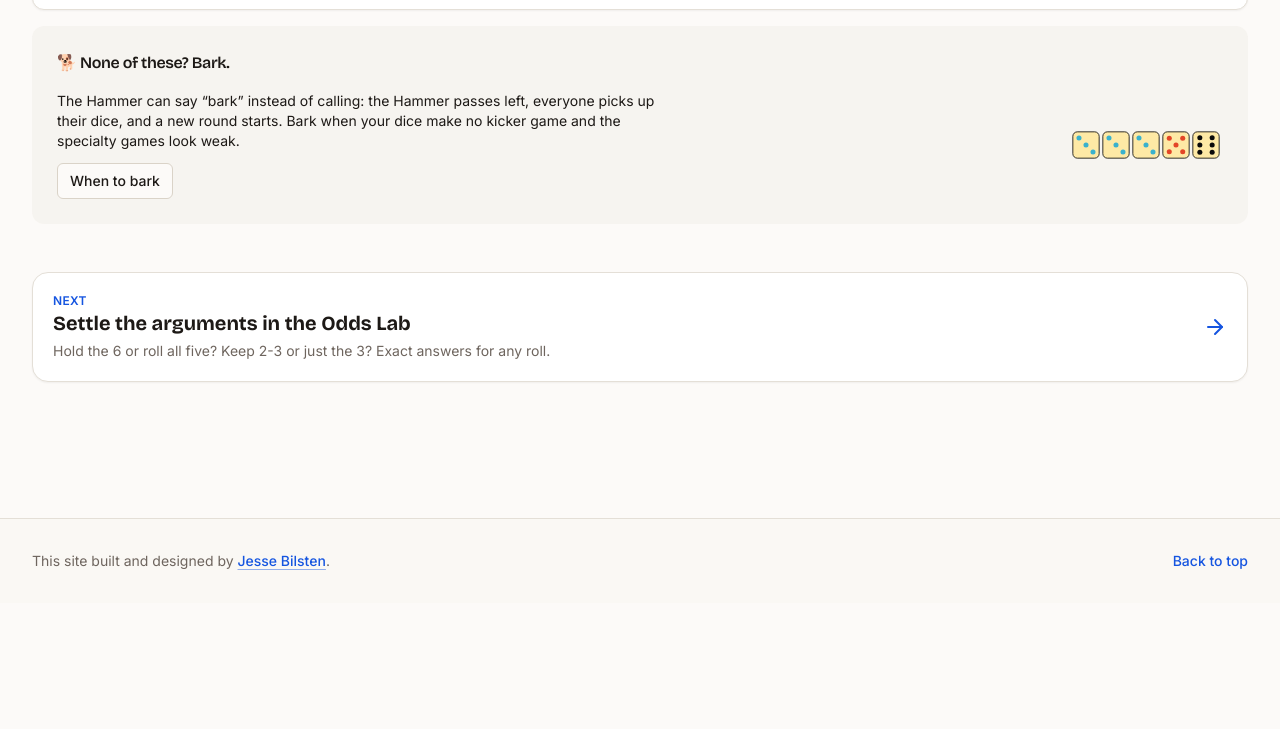
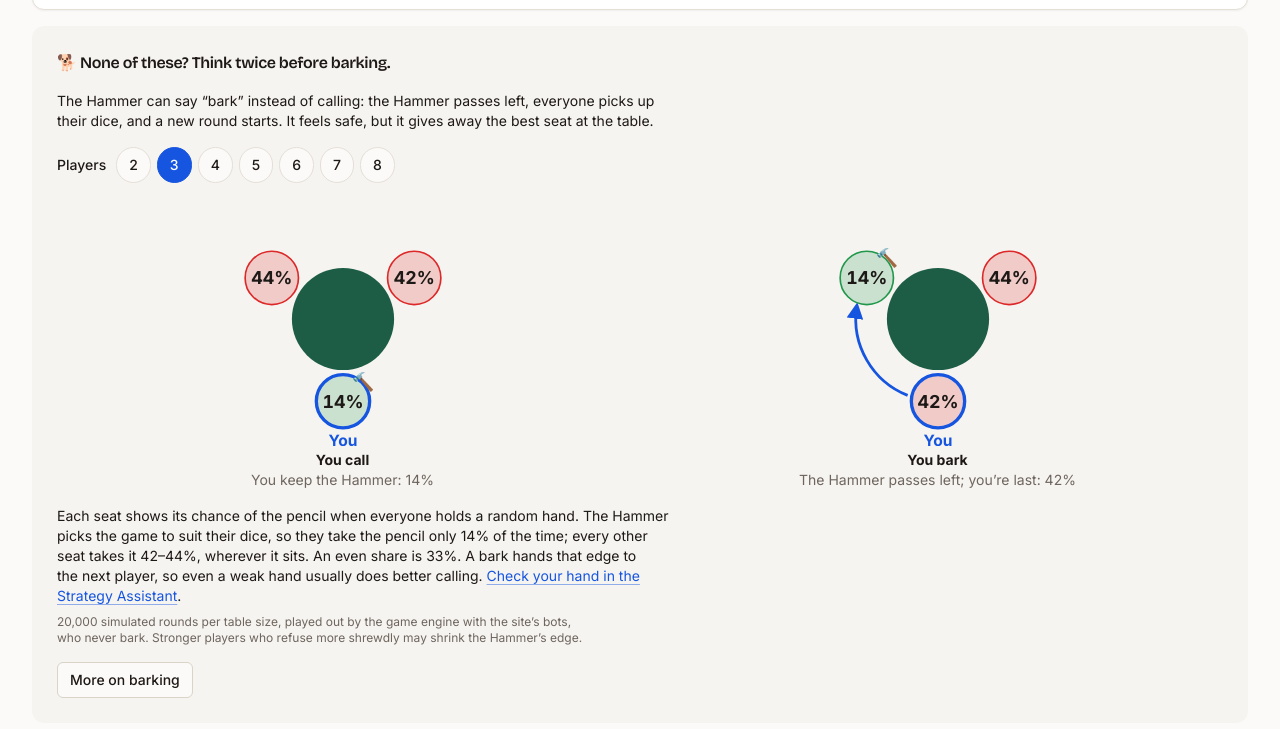
Before and after one commit to JesseBilsten/refusal-dice, a Gatsby site: page /games in a window 1280 px wide. Shown: the part 2851-3580 px from the top of the page. Before the commit the page ends 3454 px from the top, so only its background shows below. Built offline with nearby package versions, Linux system fonts and the light colour scheme; Gatsby itself is replaced by a stand-in of ours.

Commit message:
feat(games): show what a bark is worth on the Bark card
SeatRing draws the table from above with each seat's chance of the pencil.
BarkOdds puts two side by side, you call vs. you bark, for 2-8 players,
from seat-odds.ts (generated by simulateSeats, which replaces simulateBark).
On the Games page's Bark card and the Barking page; the Strategy
Assistant's Bark row reads the same table.

Co-Authored-By: Claude Opus 5.5 <noreply@anthropic.com>

```diff
--- a/package.json
+++ b/package.json
@@ -36,7 +36,8 @@
     "format": "prettier --write '**/*.js'",
     "test": "jest --verbose",
     "typecheck": "tsc",
-    "generate:call-odds": "sucrase-node src/data/generate-call-odds.ts"
+    "generate:call-odds": "sucrase-node src/data/generate-call-odds.ts",
+    "generate:seat-odds": "sucrase-node src/data/generate-seat-odds.ts"
   },
   "devDependencies": {
     "@babel/preset-env": "^7.29.7",
--- /dev/null
+++ b/src/components/Odds/BarkOdds.jsx
@@ -0,0 +1,80 @@
+import React, { useState } from 'react'
+import { Link } from 'gatsby'
+import { Chip } from '../Page'
+import SeatRing from '../Table/SeatRing'
+import { SEAT_ODDS_SAMPLES, seatOdds } from '../../strategy'
+
+const pct = (p) => `${Math.round(p * 100)}%`
+
+/**
+ * What a bark is worth, drawn: the table when you call (you hold the
+ * Hammer) beside the table after you bark (the Hammer passes left and you
+ * sit last). Each seat shows its chance of the pencil with random dice,
+ * from seat-odds.ts.
+ */
+export default function BarkOdds({ className }) {
+  const [players, setPlayers] = useState(3)
+  const odds = seatOdds(players)
+  const even = 1 / players
+  // Seats clockwise from yours. Calling: you're the Hammer, seat i is i to your left.
+  const call = odds.map((value, i) => ({ value, hammer: i === 0, you: i === 0 }))
+  // Barking: the Hammer is on your left, so you're last; seat i is (i - 1) seats left of the new Hammer
+  const bark = odds.map((_, i) => ({ value: odds[(i - 1 + players) % players], hammer: i === 1, you: i === 0 }))
+  const others = odds.slice(1)
+  const low = Math.min(...others)
+  const high = Math.max(...others)
+  return (
+    <div className={className}>
+      <div className="mb-4 flex flex-wrap items-center gap-1.5" role="group" aria-label="Players at the table">
+        <span className="mr-1 text-sm font-medium">Players</span>
+        {[2, 3, 4, 5, 6, 7, 8].map((n) => (
+          <Chip key={n} active={players === n} onClick={() => setPlayers(n)}>
+            {n}
+          </Chip>
+        ))}
+      </div>
+      <div className="grid grid-cols-2 gap-3 sm:gap-6">
+        <figure className="text-center">
+          <SeatRing
+            seats={call}
+            even={even}
+            label={`You call: you hold the Hammer and take the pencil ${pct(odds[0])} of the time`}
+          />
+          <figcaption className="mt-1 text-sm">
+            <strong>You call</strong>
+            <span className="block text-muted-foreground">You keep the Hammer: {pct(odds[0])}</span>
+          </figcaption>
+        </figure>
+        <figure className="text-center">
+          <SeatRing
+            seats={bark}
+            even={even}
+            passTo={1}
+            label={`You bark: the Hammer passes to your left, you sit last and take the pencil ${pct(odds[players - 1])} of the time`}
+          />
+          <figcaption className="mt-1 text-sm">
+            <strong>You bark</strong>
+            <span className="block text-muted-foreground">
+              The Hammer passes left; you’re last: {pct(odds[players - 1])}
+            </span>
+          </figcaption>
+        </figure>
+      </div>
+      <p className="mt-4 text-sm">
+        Each seat shows its chance of the pencil when everyone holds a random hand. The Hammer picks the game to
+        suit their dice, so they take the pencil only {pct(odds[0])} of the time; every other seat takes it{' '}
+        {Math.round(low * 100) === Math.round(high * 100) ? pct(low) : `${Math.round(low * 100)}–${pct(high)}`}
+        {players > 2 && ', wherever it sits'}. An even share is {pct(even)}. A bark hands that edge to the next
+        player, so even a weak hand usually does better calling.{' '}
+        <Link to="/strategy-assistant" className="text-primary hover:underline">
+          Check your hand in the Strategy Assistant
+        </Link>
+        .
+      </p>
+      <p className="mt-2 text-xs text-muted-foreground">
+        {SEAT_ODDS_SAMPLES.toLocaleString()} simulated rounds per table size, played out by the game engine with the
+        site’s bots, who never bark. Stronger players who refuse more shrewdly may shrink the Hammer’s edge.
+      </p>
+    </div>
+  )
+}
--- a/src/components/Odds/index.js
+++ b/src/components/Odds/index.js
@@ -5,3 +5,4 @@ export { fmtPct, inWords, rankOptions } from './model'
 export { default as OddsLabLink } from './OddsLabLink'
 export { default as Branches } from './Branches'
 export { default as ProbabilityBar } from './ProbabilityBar'
+export { default as BarkOdds } from './BarkOdds'
--- /dev/null
+++ b/src/components/Table/SeatRing.jsx
@@ -0,0 +1,78 @@
+import React, { useId } from 'react'
+import { cn } from '../../lib/utils'
+
+/**
+ * A round table seen from above: every seat with its chance of the pencil,
+ * the Hammer marked 🔨 and your seat at the bottom. Seats run clockwise
+ * from yours, which is to your left (the way the Hammer passes).
+ *
+ * seats: [{ value, hammer, you }] in seat order clockwise from your seat
+ * (index 0 is you). value is 0–1. `even` (0–1), an even share, tints
+ * each seat: better than it (safe) or worse (lose). `passTo`: draw the Hammer passing
+ * from your seat to that seat index.
+ */
+const tone = (value, even) => (value < even ? 'safe' : 'lose')
+
+const FILL = {
+  safe: 'fill-odds-safe/20 stroke-odds-safe',
+  lose: 'fill-odds-lose/20 stroke-odds-lose',
+}
+
+export default function SeatRing({ seats, even, passTo, label, className }) {
+  const n = seats.length
+  const arrow = `seatring-arrow-${useId().replace(/:/g, '')}`
+  const R = 74
+  // Seat i: clockwise on screen from the bottom
+  const at = (i, r = R) => {
+    const a = Math.PI / 2 + (2 * Math.PI * i) / n
+    return [100 + r * Math.cos(a), 100 + r * Math.sin(a)]
+  }
+  const seatR = n > 6 ? 18 : n > 4 ? 21 : 24
+  return (
+    <svg viewBox="-8 -8 216 222" role="img" aria-label={label} className={cn('mx-auto h-auto w-full max-w-[15rem]', className)}>
+      <defs>
+        <marker id={arrow} viewBox="0 0 10 10" refX="7" refY="5" markerWidth="6" markerHeight="6" orient="auto-start-reverse">
+          <path d="M 0 0 L 10 5 L 0 10 z" className="fill-primary" />
+        </marker>
+      </defs>
+      <circle cx="100" cy="100" r="46" className="fill-felt" />
+      {passTo != null && (() => {
+        // An arc along the ring, in the gap between your seat and the new Hammer's
+        const r = R
+        const gap = (seatR + 4) / R / ((2 * Math.PI) / n)
+        const [x1, y1] = at(gap, r)
+        const [x2, y2] = at(passTo - gap, r)
+        return (
+          <path
+            d={`M ${x1} ${y1} A ${r} ${r} 0 0 1 ${x2} ${y2}`}
+            className="fill-none stroke-primary"
+            strokeWidth="2.5"
+            markerEnd={`url(#${arrow})`}
+          />
+        )
+      })()}
+      {seats.map((s, i) => {
+        const [x, y] = at(i)
+        const t = tone(s.value, even)
+        return (
+          <g key={i}>
+            <circle cx={x} cy={y} r={seatR} strokeWidth={s.you ? 3 : 1.5} className={cn(FILL[t], s.you && 'stroke-primary')} />
+            <text x={x} y={y} textAnchor="middle" dominantBaseline="central" className={cn('fill-foreground font-bold tabular-nums', n > 6 ? 'text-[14px]' : 'text-[16px]')}>
+              {Math.round(s.value * 100)}%
+            </text>
+            {s.hammer && (
+              <text x={x + seatR * 0.75} y={y - seatR * 0.75} textAnchor="middle" dominantBaseline="central" className="text-[16px]">
+                🔨
+              </text>
+            )}
+            {s.you && (
+              <text x={x} y={y + seatR + 11} textAnchor="middle" dominantBaseline="central" className="fill-primary text-[14px] font-bold">
+                You
+              </text>
+            )}
+          </g>
+        )
+      })}
+    </svg>
+  )
+}
--- a/src/pages/games.js
+++ b/src/pages/games.js
@@ -4,7 +4,7 @@ import { ArrowRight } from 'lucide-react'
 import Layout from '../components/layout'
 import Page, { PageHeader, Panel, NextStep } from '../components/Page'
 import { Hand, RollInput } from '../components/Dice'
-import { fmtPct } from '../components/Odds'
+import { BarkOdds, fmtPct } from '../components/Odds'
 import { Badge } from '../components/ui/badge'
 import { buttonVariants } from '../components/ui/button'
 import { analyzeRoll } from '../lib/game-validation'
@@ -241,7 +241,7 @@ const GamesPage = () => {
               {!roll && <p className="text-muted-foreground">Enter your five dice, or tap Roll. Games your roll plays light up below.</p>}
               {roll && playableIds.length === 0 && (
                 <p>
-                  <strong>No game fits well.</strong> Consider <Link to="/games/barking" className="text-primary hover:underline">barking</Link>: pass the Hammer and everyone rolls again.
+                  <strong>No game fits well.</strong> Calling is still usually better than <a href="#barking" className="text-primary hover:underline">barking</a>: see below, or check your hand in the <Link to="/strategy-assistant" className="text-primary hover:underline">Strategy Assistant</Link>.
                 </p>
               )}
               {roll && playableIds.length > 0 && (
@@ -287,19 +287,15 @@ const GamesPage = () => {
             />
           ))}
 
-          <Panel tone="note" title="🐕 None of these? Bark." as="section" id="barking">
-            <div className="grid gap-4 md:grid-cols-[minmax(0,1fr)_auto] md:items-center">
-              <div>
-                <p className="mb-3 text-sm">
-                  The Hammer can say “bark” instead of calling: the Hammer passes left, everyone picks up their dice,
-                  and a new round starts. Bark when your dice make no kicker game and the specialty games look weak.
-                </p>
-                <Link to="/games/barking" className={buttonVariants({ variant: 'outline', size: 'sm' })}>
-                  When to bark
-                </Link>
-              </div>
-              <Hand dice={[3, 3, 3, 5, 6]} size="sm" />
-            </div>
+          <Panel tone="note" title="🐕 None of these? Think twice before barking." as="section" id="barking">
+            <p className="mb-4 text-sm">
+              The Hammer can say “bark” instead of calling: the Hammer passes left, everyone picks up their dice, and a
+              new round starts. It feels safe, but it gives away the best seat at the table.
+            </p>
+            <BarkOdds />
+            <Link to="/games/barking" className={cn(buttonVariants({ variant: 'outline', size: 'sm' }), 'mt-4')}>
+              More on barking
+            </Link>
           </Panel>
         </div>
         <NextStep to="/odds-lab/" title="Settle the arguments in the Odds Lab" text="Hold the 6 or roll all five? Keep 2-3 or just the 3? Exact answers for any roll." />
--- a/src/pages/strategy-assistant.js
+++ b/src/pages/strategy-assistant.js
@@ -17,7 +17,7 @@ import {
   generateHammerStrategy,
   gameOddsMap
 } from '../lib/game-validation'
-import { simulateBark, simulateHammer, simulateRefusal } from '../strategy'
+import { SEAT_ODDS_SAMPLES, barkOdds, simulateHammer, simulateRefusal } from '../strategy'
 import { GAMES, GAMES_MAP } from '../lib/games-config'
 
 const TABS = [
@@ -46,13 +46,13 @@ const StrategyAssistantPage = () => {
   const rollIsComplete = diceValues.every(v => v >= '1' && v <= '6')
   const parsedRoll = rollIsComplete ? diceValues.map(Number) : null
 
-  // Barking doesn't depend on your dice, only the table: simulate it once
-  const [barkOdds, setBarkOdds] = useState(null)
-  useEffect(() => {
-    if (testPosition === 'hammer' && rollIsComplete && !barkOdds) {
-      setBarkOdds(simulateBark({ players: playerCount, samples: 2000 }))
-    }
-  }, [testPosition, rollIsComplete, barkOdds])
+  // Barking doesn't depend on your dice, only the table (seat-odds.ts)
+  const barkPencil = barkOdds(playerCount)
+  const bark = {
+    pencil: barkPencil,
+    error: Math.sqrt((barkPencil * (1 - barkPencil)) / SEAT_ODDS_SAMPLES),
+    samples: SEAT_ODDS_SAMPLES,
+  }
 
   // ── Helpers to check whether we can analyze ──
   const canAnalyze = () => {
@@ -263,7 +263,7 @@ const StrategyAssistantPage = () => {
                 {debugInfo.pencilOdds && (
                   <HammerPencilOdds
                     options={debugInfo.pencilOdds}
-                    bark={barkOdds}
+                    bark={bark}
                     dice={debugInfo.roll}
                     playerCount={playerCount}
                   />
--- a/src/strategy/index.ts
+++ b/src/strategy/index.ts
@@ -14,3 +14,4 @@ export * from './situations'
 export * from './bots'
 export * from './simulate'
 export * from './call-odds'
+export * from './seat-odds'
--- /dev/null
+++ b/src/strategy/seat-odds.ts
@@ -0,0 +1,24 @@
+// Generated by src/data/generate-seat-odds.ts (npm run generate:seat-odds). Don't edit by hand.
+
+/** Rounds played per table size */
+export const SEAT_ODDS_SAMPLES = 20000
+
+/**
+ * By table size: each seat's chance of the pencil with random dice, in
+ * tenths of a percent. Index 0 is the Hammer, then each seat to their left.
+ */
+export const SEAT_ODDS: Record<number, number[]> = {
+  2: [291, 568],
+  3: [137, 444, 418],
+  4: [62, 315, 300, 322],
+  5: [32, 229, 235, 252, 250],
+  6: [19, 181, 185, 212, 204, 197],
+  7: [14, 151, 151, 177, 174, 167, 165],
+  8: [9, 125, 126, 152, 152, 149, 146, 138],
+}
+
+/** Each seat's chance of the pencil (0–1) at a table of `players`, Hammer first */
+export const seatOdds = (players: number): number[] => SEAT_ODDS[players].map((x) => x / 1000)
+
+/** Your chance of the pencil after you bark: the last seat's */
+export const barkOdds = (players: number): number => seatOdds(players)[players - 1]
```
Also changed, not shown: CLAUDE.md (+3 -1 lines), docs/DESIGN_SYSTEM.md (+9 -0 lines), src/__tests__/strategy.test.ts (+18 -7 lines), src/data/generate-seat-odds.ts (added, +42 -0 lines), src/pages/design.js (+19 -0 lines), src/strategy/simulate.ts (+12 -10 lines), src/templates/game-detail.js (+8 -3 lines).
